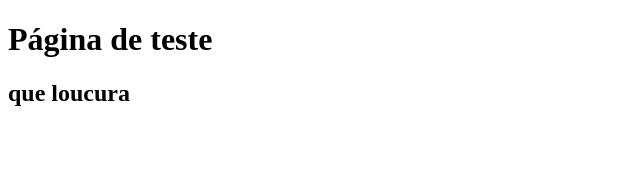
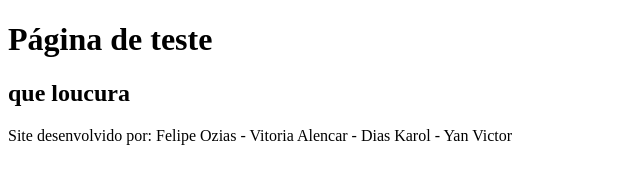
Before and after one commit to felipeozias/teste, a plain HTML site: page index.html in a window 1280 px wide. Shown: the whole page, without its empty margins (0-640 px from the left). Drawn offline with Linux system fonts and the light colour scheme.

Commit message:
Adicionando footer

```diff
--- a/index.html
+++ b/index.html
@@ -9,5 +9,8 @@
 <body>
     <h1>Página de teste</h1>
      <h2>que loucura </h2>
+        <footer>
+            Site desenvolvido por: Felipe Ozias - Vitoria Alencar - Dias Karol - Yan Victor
+        </footer>
 </body>
 </html>
```
